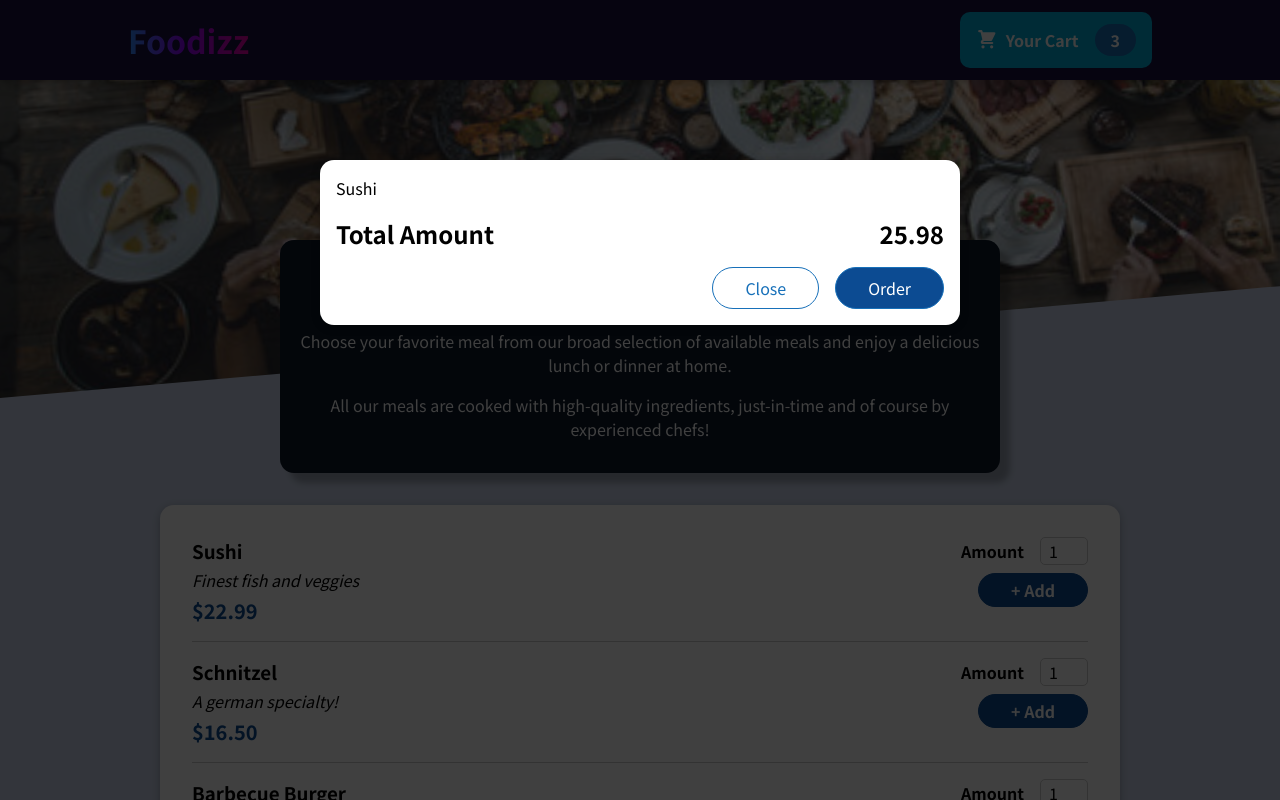
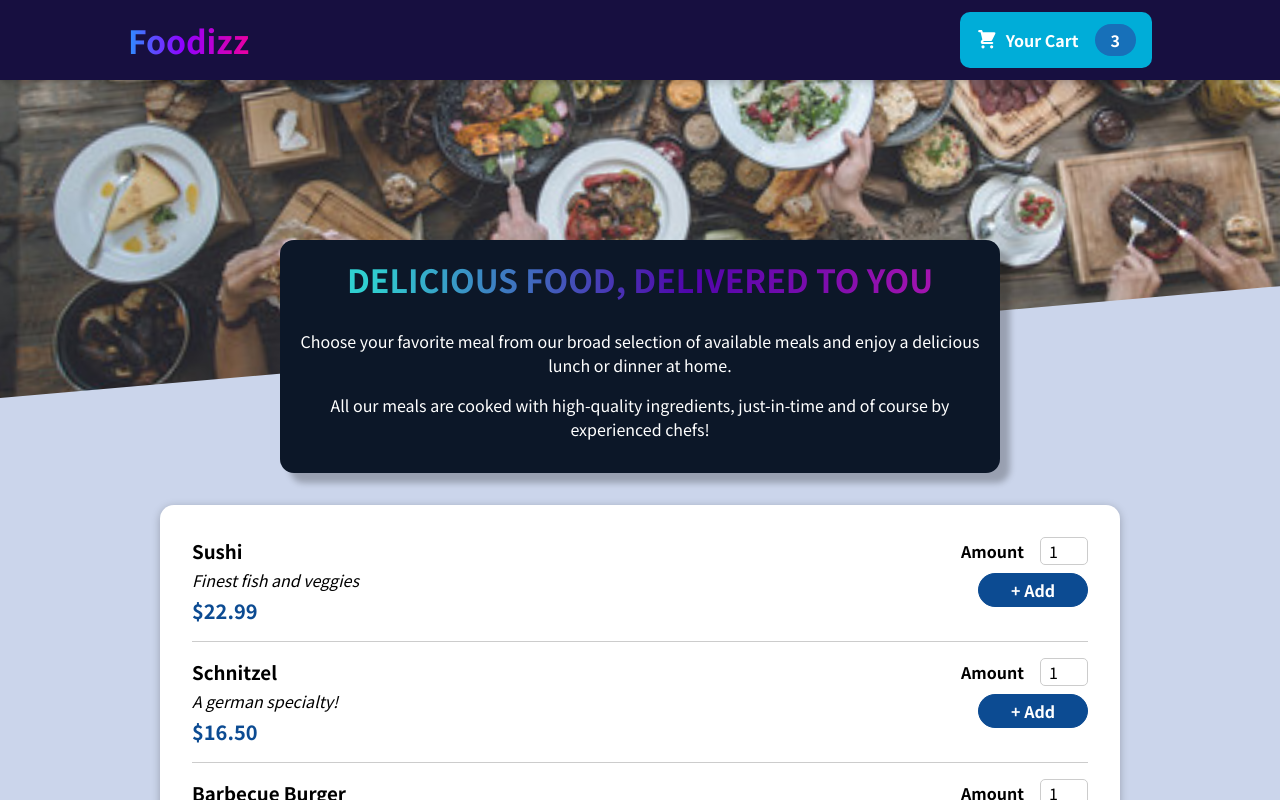
Before and after one commit to devparekh24/foodizz-app, a React (Create React App) app: page / in a window 1280 px wide. Shown: the top 800 px of the page. Built offline with nearby package versions, Linux system fonts and the light colour scheme.

Commit message:
managing cart & modal state

```diff
--- a/src/App.js
+++ b/src/App.js
@@ -1,13 +1,24 @@
-import { Fragment } from "react";
+import { Fragment, useState } from "react";
 import Header from "./components/Layout/Header/Header";
 import Meals from './components/Meals/Meals'
 import Cart from './components/Cart/Cart'
 
 function App() {
+
+  const [cartIsShown, setCartIsShown] = useState(false);
+
+  const cartShowHandler = () => {
+    setCartIsShown(true)
+  }
+
+  const cartHideHandler = () => {
+    setCartIsShown(false)
+  }
+
   return (
     <Fragment>
-      <Cart />
-      <Header />
+      {cartIsShown && <Cart onCartHide={cartHideHandler} />}
+      <Header onCartShow={cartShowHandler} />
       <main>
         <Meals />
       </main>
--- a/src/components/Cart/Cart.js
+++ b/src/components/Cart/Cart.js
@@ -19,8 +19,8 @@ const Cart = (props) => {
                 <span>25.98</span>
             </div>
             <div className="actions">
-                <button className="button--alt">Close</button>
-                <button className= "button">Order</button>
+                <button className="button--alt" onClick={props.onCartHide}>Close</button>
+                <button className="button">Order</button>
             </div>
         </Modal>
     )
--- a/src/components/Layout/Header/Header.js
+++ b/src/components/Layout/Header/Header.js
@@ -2,12 +2,12 @@ import React, { Fragment } from 'react'
 import './Header.css'
 import bgImg from '../../../assets/b3.jpg'
 import HeaderCartBtn from '../HeaderCartBtn/HeaderCartBtn'
-const Header = () => {
+const Header = (props) => {
     return (
         <Fragment>
             <header className='header'>
                 <h1>Foodizz</h1>
-                <HeaderCartBtn />
+                <HeaderCartBtn onCartShow={props.onCartShow}/>
             </header>
             <div className="main-image">
                 <img src={bgImg} alt='delicious food!' />
--- a/src/components/Layout/HeaderCartBtn/HeaderCartBtn.js
+++ b/src/components/Layout/HeaderCartBtn/HeaderCartBtn.js
@@ -2,9 +2,9 @@ import React from 'react'
 import CartIcon from '../../Cart/CartIcon'
 import './HeaderCartBtn.css'
 
-const HeaderCartBtn = () => {
+const HeaderCartBtn = (props) => {
     return (
-        <button className='button'>
+        <button className='button' onClick={props.onCartShow}>
             <span className='icon'>
                 <CartIcon />
             </span>
```
